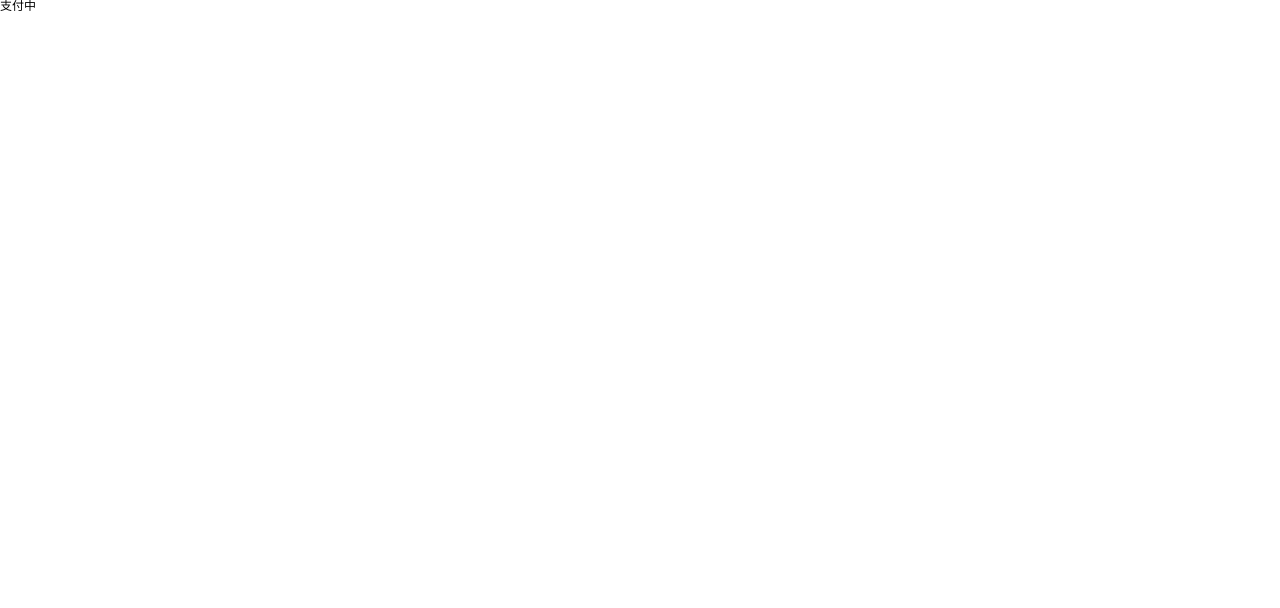
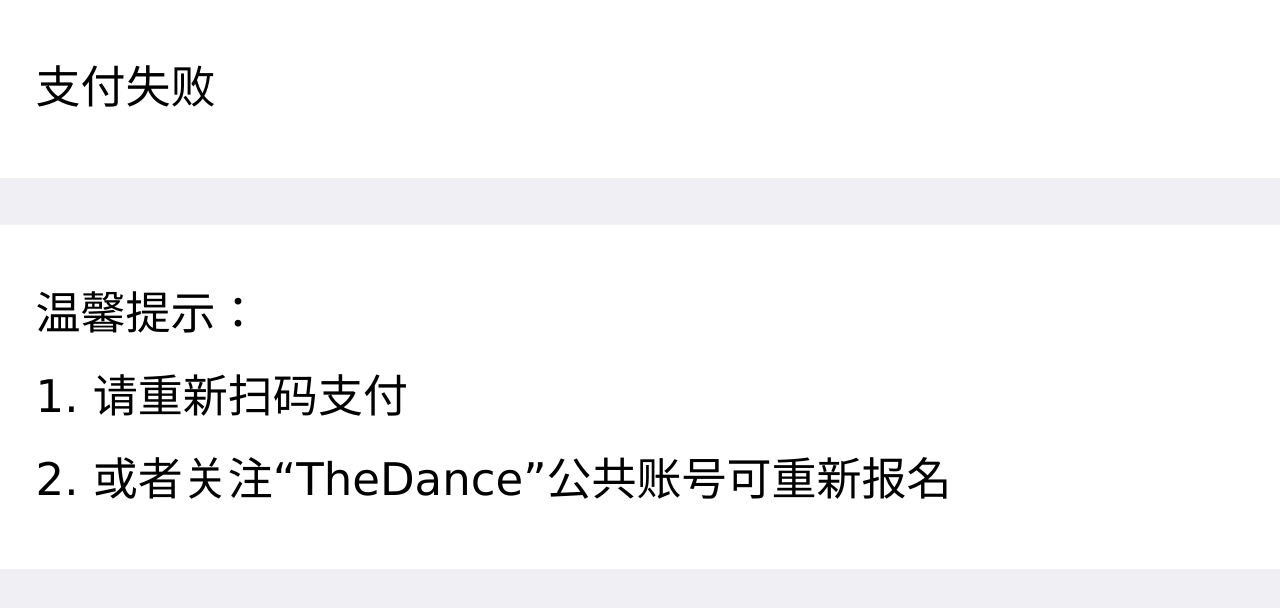
Before and after one commit to meizhuhanxiang/year4_ui, a website: page templates/purchase/paying.html in a window 1280 px wide. Drawn offline with Linux system fonts and the light colour scheme.

Commit message:
modify wechat_no

```diff
--- a/src/js/valid.js
+++ b/src/js/valid.js
@@ -150,7 +150,7 @@
                     "purchase_id": 1,
                     "phone": phone.value,
                     "name": userName.value,
-                    "wechat_n": weixin.value
+                    "wechat_no": weixin.value
                 },
                 success: function(resp) {
                     if (resp.code == "0") {
--- a/templates/purchase/paying.html
+++ b/templates/purchase/paying.html
@@ -15,5 +15,20 @@
     <link rel="stylesheet" href="/static/css/main.css">
 </head>
 <body>
-支付中</body>
+<div class="bg-normal">
+    <div class="list-row">
+       <p>支付失败</p>
+   </div>
+   <div class="list-row">
+       <p>
+           温馨提示：
+       </p>
+       <p>
+           1. 请重新扫码支付
+       </p>
+       <p>
+           2. 或者关注“TheDance”公共账号可重新报名
+       </p>
+   </div>
+</div></body>
 </html>
```
Also changed, not shown: src/template/paying.html (+16 -1 lines).
